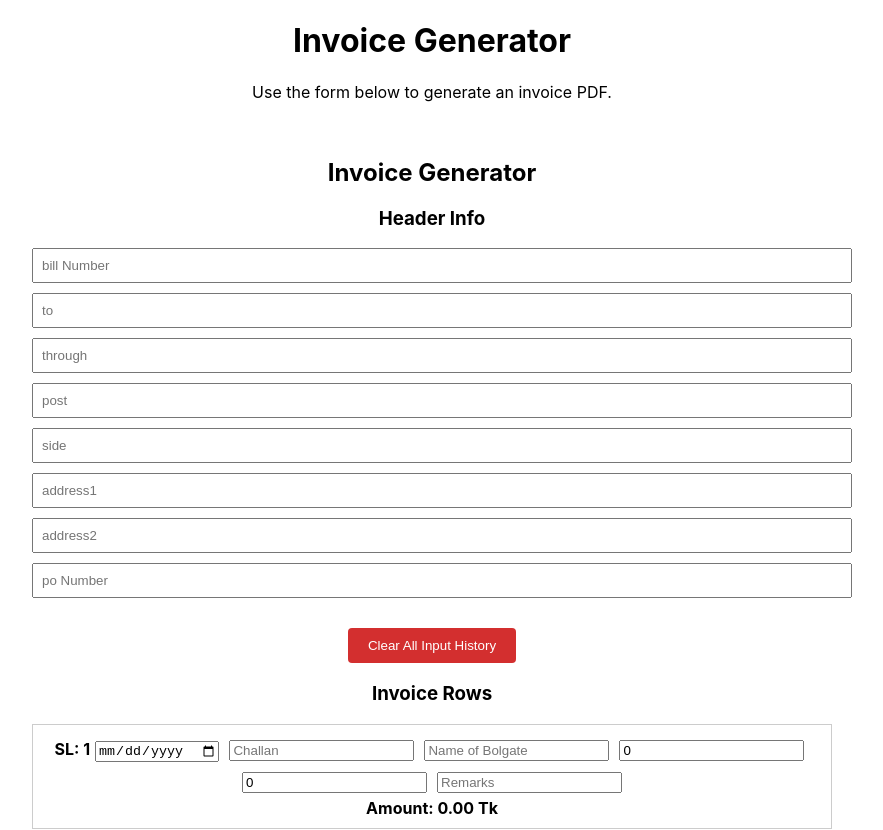
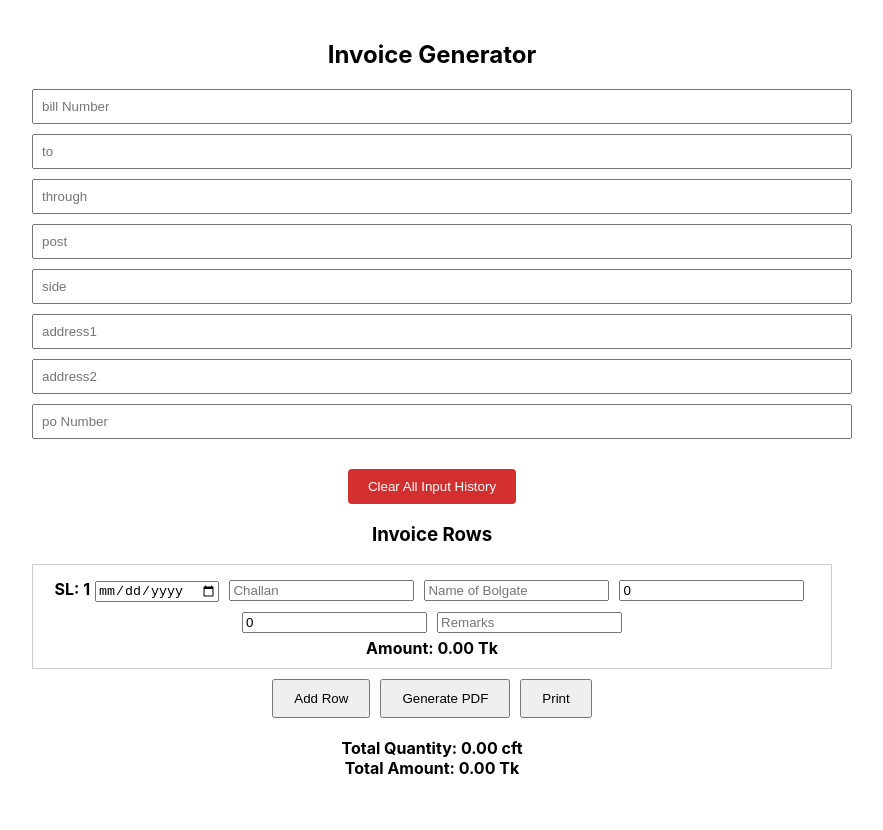
Before and after one commit to nakhlarafi/invoice-generator, a React (Create React App) app: page / in a window 1280 px wide. Shown: the top 830 px of the page, without its empty margins (208-1091 px from the left). After the commit the page ends 800 px from the top, so only its background shows below. Built offline with nearby package versions, Linux system fonts and the light colour scheme.

Commit message:
changed the header information

```diff
--- a/src/App.js
+++ b/src/App.js
@@ -6,8 +6,8 @@ function App() {
   return (
     <div className="App">
        {/* call invoice.js here */}
-      <h1>Invoice Generator</h1>
-      <p>Use the form below to generate an invoice PDF.</p>
+      {/* <h1>Invoice Generator</h1> */}
+      {/* <p>Use the form below to generate an invoice PDF.</p> */}
       <InvoiceForm/>
     </div>
   );
--- a/src/InvoiceForm.js
+++ b/src/InvoiceForm.js
@@ -231,7 +231,7 @@ export default function InvoiceForm() {
         Invoice Generator
       </h2>
 
-      <h3>Header Info</h3>
+      {/* <h3>Header Info</h3> */}
       {Object.entries(header).map(([key, value]) => {
         const storageKey = `history-${key}`;
         const history = JSON.parse(localStorage.getItem(storageKey)) || [];
```
